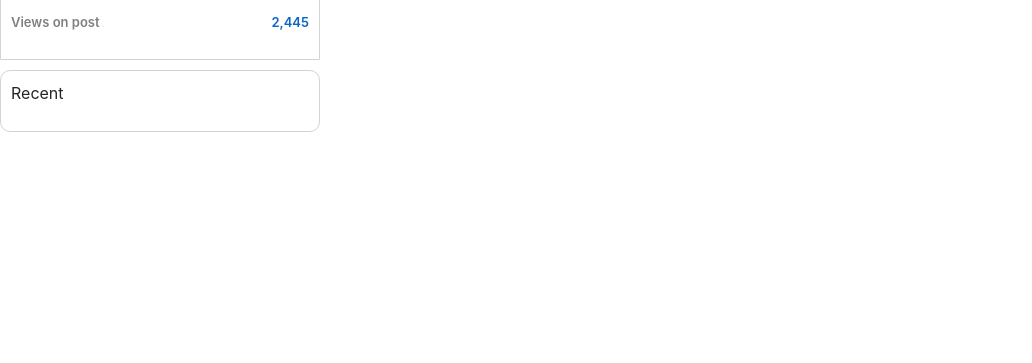
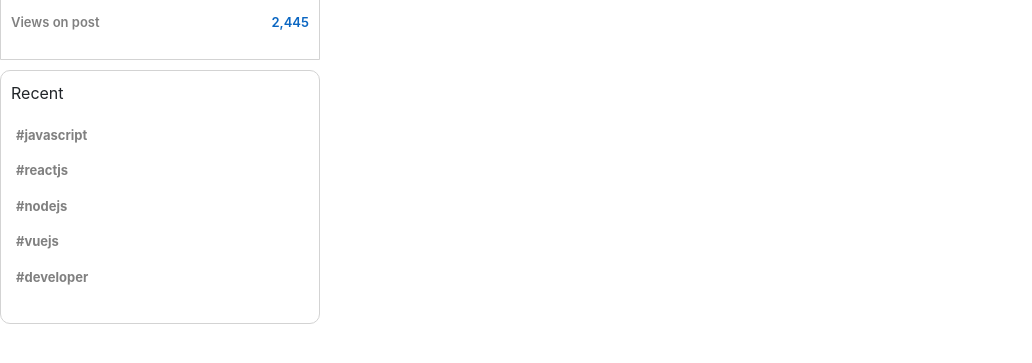
Before and after one commit to AdegokeJaafar/linkedin-clone, a React (Create React App) app: page / in a window 1280 px wide. Shown: the part 295-658 px from the top of the page, without its empty margins (0-1032 px from the left). Built offline with nearby package versions, Linux system fonts and the light colour scheme.

Commit message:
sidebar done

```diff
--- a/src/Sidebar/Sidebar.css
+++ b/src/Sidebar/Sidebar.css
@@ -68,3 +68,17 @@
   border-radius: 10px;
   margin-top: 10px;
 }
+
+.recentItem {
+  font-size: 13px;
+  font-weight: bolder;
+  color: gray;
+  cursor: pointer;
+  margin-bottom: 5px;
+  padding: 5px;
+}
+.recentItem:hover {
+  background-color: whitesmoke;
+  border-radius: 10px;
+  color: black;
+}
--- a/src/Sidebar/Sidebar.js
+++ b/src/Sidebar/Sidebar.js
@@ -2,12 +2,6 @@ import React from 'react'
 import "./Sidebar.css"
 
 function Sidebar() {
-    const recentItem = (topic) => {
-        <div className="sidebar-recentItem">
-            <span className="sidebar-hash">#</span>
-            <p>{topic}</p>
-        </div>
-    }
     return (
         <div className="sidebar col-3">
             <div className="sidebar-top ">
@@ -32,12 +26,14 @@ function Sidebar() {
                 </div>
             </div>
             <div className="sidebar-bottom">
-                <p>Recent</p>
-                {recentItem('javascript')}
-                {recentItem('reactjs')}
-                {recentItem('vuejs')}
-                {recentItem('nodejs')}
-                {recentItem('developer')}
+                    <p>Recent</p>
+                    <div className="recentItem">
+                    <p>#javascript</p>
+                    <p>#reactjs</p>
+                    <p>#nodejs</p>
+                    <p>#vuejs</p>
+                    <p>#developer</p>
+                    </div>
             </div>
         </div>
     )
```
